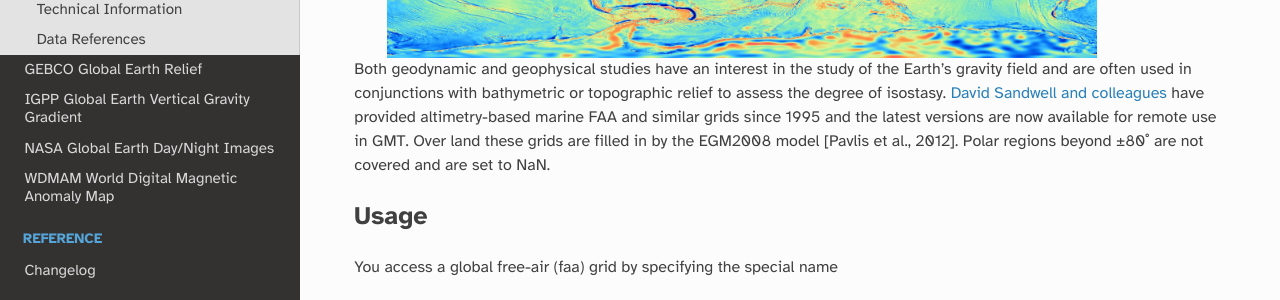
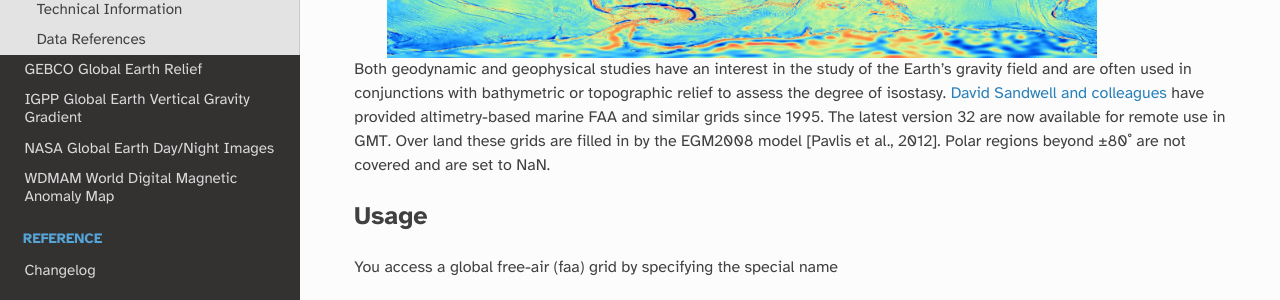
Before and after one commit to GenericMappingTools/remote-datasets, a Sphinx documentation site: the page built from docs/earth-faa.rst, in a window 1280 px wide and 900 px high. Shown: the part 417-717 px from the top of the window. Built offline with Sphinx 7.4.7 and the Read the Docs theme 2.0.0, drawn with Linux system fonts in a browser that asks for light colours.

Commit message:
Update info for Grav v32

```diff
--- a/docs/earth-faa.rst
+++ b/docs/earth-faa.rst
@@ -12,7 +12,7 @@ Both geodynamic and geophysical studies have an interest in the study of the Ear
 gravity field and are often used in conjunctions with bathymetric or topographic relief
 to assess the degree of isostasy.
 `David Sandwell and colleagues <https://topex.ucsd.edu/marine_grav/mar_grav.html>`_
-have provided altimetry-based marine FAA and similar grids since 1995 and the latest versions are now
+have provided altimetry-based marine FAA and similar grids since 1995. The latest version 32 are now
 available for remote use in GMT. Over land these grids are filled in by the EGM2008 model [Pavlis et al., 2012].
 Polar regions beyond ±80˚ are not covered and are set to NaN.
 
--- a/docs/earth-vgg.rst
+++ b/docs/earth-vgg.rst
@@ -11,7 +11,7 @@ IGPP Global Earth Vertical Gravity Gradient
 Marine geophysicists and in particular researchers of plate tectonics have an interest in derivatives of the Earth's
 gravity field as such anomalies may highlight smaller-scale features, such as seafloor tectonic scars and seamounts.
 `David Sandwell and colleagues <https://topex.ucsd.edu/marine_grav/mar_grav.html>`_
-have provided altimetry-based marine vertical gravity gradients (VGG) and similar grids since 1995 and the latest versions are now
+have provided altimetry-based marine vertical gravity gradients (VGG) and similar grids since 1995. The latest version 32 are now
 available for remote use in GMT. Over land, these grids are filled in by predictions of the EGM2008 model [Pavlis et al., 2012].
 Polar regions beyond ±80˚ are not covered and are set to NaN.
 
```
